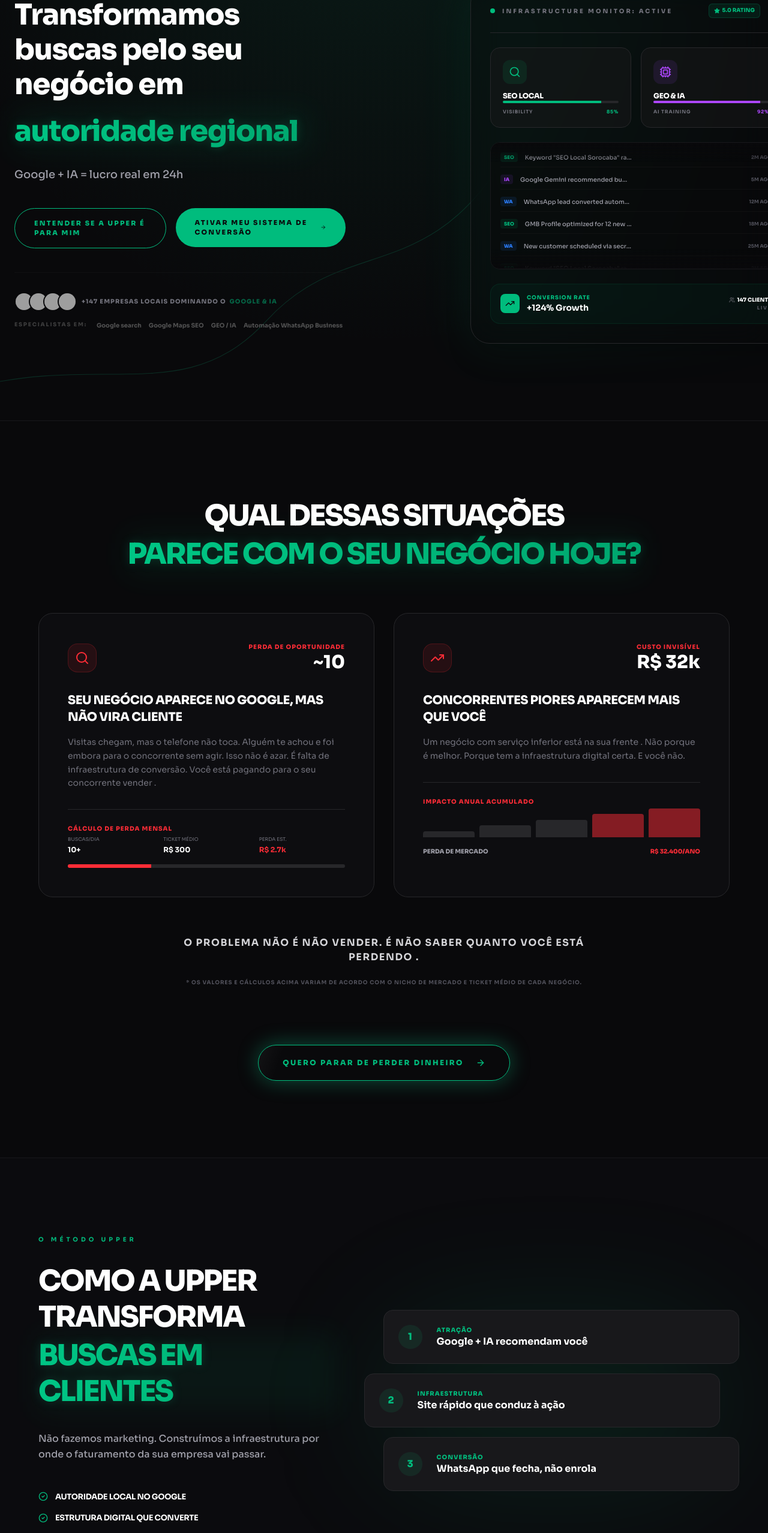
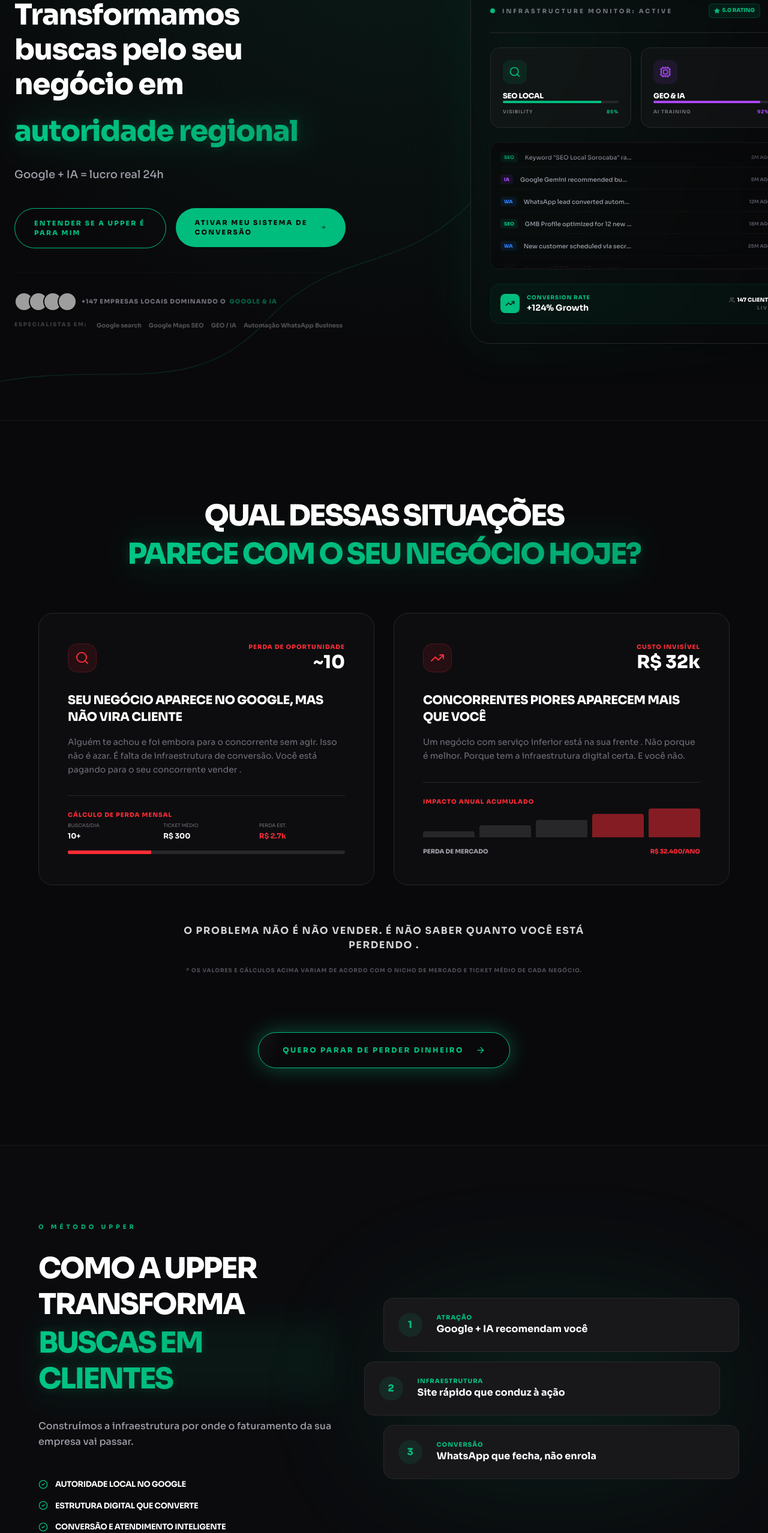
Before and after one commit to gabrsena/UPPER, a Next.js app: page / in a window 1280 px wide. Shown: the part 187-2743 px from the top of the page at 60% size. Built offline with nearby package versions, Linux system fonts and the light colour scheme; grey boxes are pictures that could not be loaded.

Commit message:
Update text in Hero, Services, and Manifesto sections

```diff
--- a/components/sections/hero.tsx
+++ b/components/sections/hero.tsx
@@ -71,7 +71,7 @@ export const Hero = ({
                   ? serviceDescription
                   : cityName
                     ? `SEO Local, GEO & IA, Criação de Site e Automação com IA em ${cityName} — construímos a infraestrutura digital que coloca sua empresa como primeira opção.`
-                    : "Google + IA = lucro real em 24h"}
+                    : "Google + IA = lucro real 24h"}
               </p>
             </div>
 
--- a/components/sections/manifesto.tsx
+++ b/components/sections/manifesto.tsx
@@ -10,7 +10,7 @@ export const Manifesto = ({ cityName }: { cityName?: string }) => (
       <div className="text-center space-y-8">
         <div className="space-y-4">
           <h2 className="text-3xl md:text-5xl font-black tracking-tighter text-white leading-tight uppercase">
-            Qual dessas situações <br/><ShimmerWord color="emerald">parece com o seu negócio {cityName ? `em ${cityName}` : "hoje"}?</ShimmerWord>
+            Qual dessas situações <br /><ShimmerWord color="emerald">parece com o seu negócio {cityName ? `em ${cityName}` : "hoje"}?</ShimmerWord>
           </h2>
         </div>
       </div>
@@ -31,7 +31,7 @@ export const Manifesto = ({ cityName }: { cityName?: string }) => (
           <div className="space-y-4">
             <h3 className="text-xl font-black text-white uppercase tracking-tight">Seu negócio aparece no Google, mas não vira cliente</h3>
             <p className="text-zinc-500 text-[13px] md:text-sm leading-relaxed">
-              Visitas chegam, mas o telefone não toca. Alguém te achou e foi embora para o concorrente sem agir. Isso não é azar. É falta de infraestrutura de conversão. Você está pagando para o seu concorrente vender {cityName ? `em ${cityName}` : ""}.
+              Alguém te achou e foi embora para o concorrente sem agir. Isso não é azar. É falta de infraestrutura de conversão. Você está pagando para o seu concorrente vender {cityName ? `em ${cityName}` : ""}.
             </p>
           </div>
 
--- a/components/sections/services.tsx
+++ b/components/sections/services.tsx
@@ -12,7 +12,7 @@ export const Services = ({ cityName }: { cityName?: string }) => (
           <h2 className="text-3xl md:text-5xl font-black tracking-tighter text-white leading-tight uppercase">
             {cityName ? `Nossos serviços em ${cityName}` : (
               <>
-                Como a Upper transforma <br/>
+                Como a Upper transforma <br />
                 <ShimmerWord>buscas em clientes</ShimmerWord>
               </>
             )}
@@ -20,7 +20,7 @@ export const Services = ({ cityName }: { cityName?: string }) => (
           <p className="text-zinc-400 text-sm md:text-base font-medium leading-relaxed">
             {cityName
               ? `Estruturamos a presença digital de empresas em ${cityName} através de um método comprovado de atração e conversão.`
-              : "Não fazemos marketing. Construímos a infraestrutura por onde o faturamento da sua empresa vai passar."}
+              : "Construímos a infraestrutura por onde o faturamento da sua empresa vai passar."}
           </p>
           <ul className="space-y-4 pt-4">
             {[
```
Lines whose indentation alone changed are shown as unchanged.
